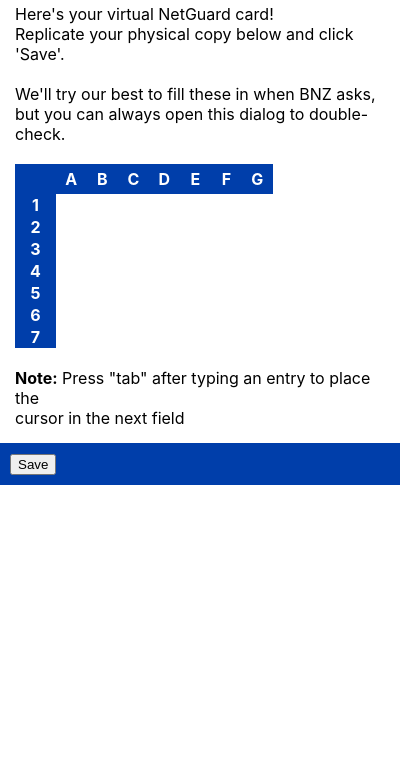
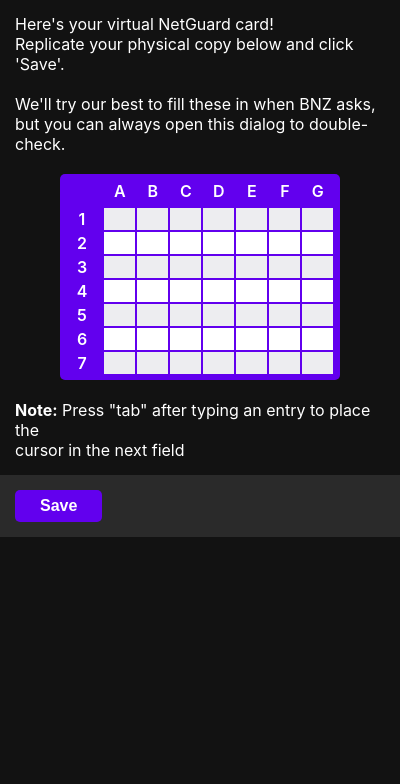
Before and after one commit to johnathan-coe/AutoNetGuard, a browser extension: page popup/index.html in a window 400 px wide. Shown: the part 60-844 px from the top of the page. Drawn offline with Linux system fonts and the light colour scheme.

Commit message:
Prettify NetGuard entry with a new dark theme

```diff
--- a/popup/css/index.css
+++ b/popup/css/index.css
@@ -1,49 +1,35 @@
 body {
     font-family: -apple-system, BlinkMacSystemFont, 'Segoe UI', Roboto, Oxygen, Ubuntu, Cantarell, 'Open Sans', 'Helvetica Neue', sans-serif;
+    background:#121212;
+    color: white;
     margin: 0;
 }
 
-#header, #footer {
-    color: white;
-    background:#003eaa;
-    margin: 0;
-    padding: 10px;
+body > * {
+    padding: 15px;
 }
 
 h2 {
     margin: 0;
+    font-weight: 500;
 }
 
 p {
     margin: 0;
 }
 
-#content {
-    padding: 15px;
+button {
+    font-size: 1em;
+    font-weight: 600;
+    padding: 7px 25px;
+
+    background: #6200EE;
+    color: white;
+
+    border: 0;
+    border-radius: 5px;
 }
 
-table {
-    border-collapse: collapse;
-    border-radius: 10px;
-    color: white;
+#header, #footer {
+    background: #ffffff1a;
 }
-
-tbody input {
-    text-align: center;
-    border-radius: 0;
-    border: none;
-}
-
-th {
-    background: #003eaa;
-}
-
-/* First row */
-tr:first-child > th {
-    padding: 5px 0px;
-}
-
-/* First column */
-th:first-child {
-    padding: 0px 15px;
-}
--- /dev/null
+++ b/popup/css/table.css
@@ -0,0 +1,48 @@
+table {
+    /* Center align */
+    margin-left: auto;
+    margin-right: auto;
+
+    border-radius: 5px;
+    background:#6200EE;
+}
+
+th {
+    font-weight: 600;
+}
+
+/* Padding to make the border rounding look good.
+    The last row and column in a row are used for this purpose. */
+tr:last-child {
+    height: 2px;
+}
+
+td:last-child {
+    width: 1px;
+    background: none !important;
+}
+
+/* Inputs in a table */
+tbody input {
+    text-align: center;
+    border: none;
+}
+
+/* Padding for headings */
+tr:first-child > th {
+    padding: 5px 0px;
+}
+
+th:first-child {
+    padding: 0px 15px;
+}
+
+/* By default, input and cell background is white */
+td, input {
+    background: white;
+}
+
+/* Override this on every second row. */
+tr:nth-child(2n) > td, tr:nth-child(2n) > td > input {
+    background: #ededf0;
+}
--- a/popup/index.html
+++ b/popup/index.html
@@ -6,6 +6,7 @@
     <meta name="viewport" content="width=device-width, initial-scale=1.0">
     <title>AutoNetGuard</title>
     <link rel="stylesheet" href="css/index.css">
+    <link rel="stylesheet" href="css/table.css">
 </head>
 <body>
     <div id="header">
@@ -31,6 +32,9 @@
                 <tr></tr>
                 <tr></tr>
                 <tr></tr>
+
+                <!-- Extra row for spacing -->
+                <tr></tr>
             </tbody>
         </table>
 
--- a/popup/populate.js
+++ b/popup/populate.js
@@ -42,6 +42,9 @@
         // Set the id of the input to its co-ordinate
         entry.setAttribute('id', alphaHead[col]+row);
     }
+
+    // Extra element for padding
+    newElem(tr, "td", "")
 }
 
 // Get all defined values from local storage
--- a/popup/store.js
+++ b/popup/store.js
@@ -3,14 +3,10 @@
  */
 
 let storeButton = document.getElementById("store-button");
-let footer = document.getElementById("footer");
 
 // Stores the content of the table in local storage
 function store() {
     console.log("Storing NetGuard details...");
-
-    // If the user sees a red footer, something has gone wrong
-    footer.style.background = "red";
 
     // Throw all the values into local storage
     ["A", "B", "C", "D", "E", "F", "G"].forEach((i) => {
@@ -25,7 +21,7 @@
     })
 
     // If the user sees a green footer, we haven't encountered an error
-    footer.style.background = "green";
+    storeButton.style.background = "#12bc00";
 }
 
 storeButton.onclick = store;
```
